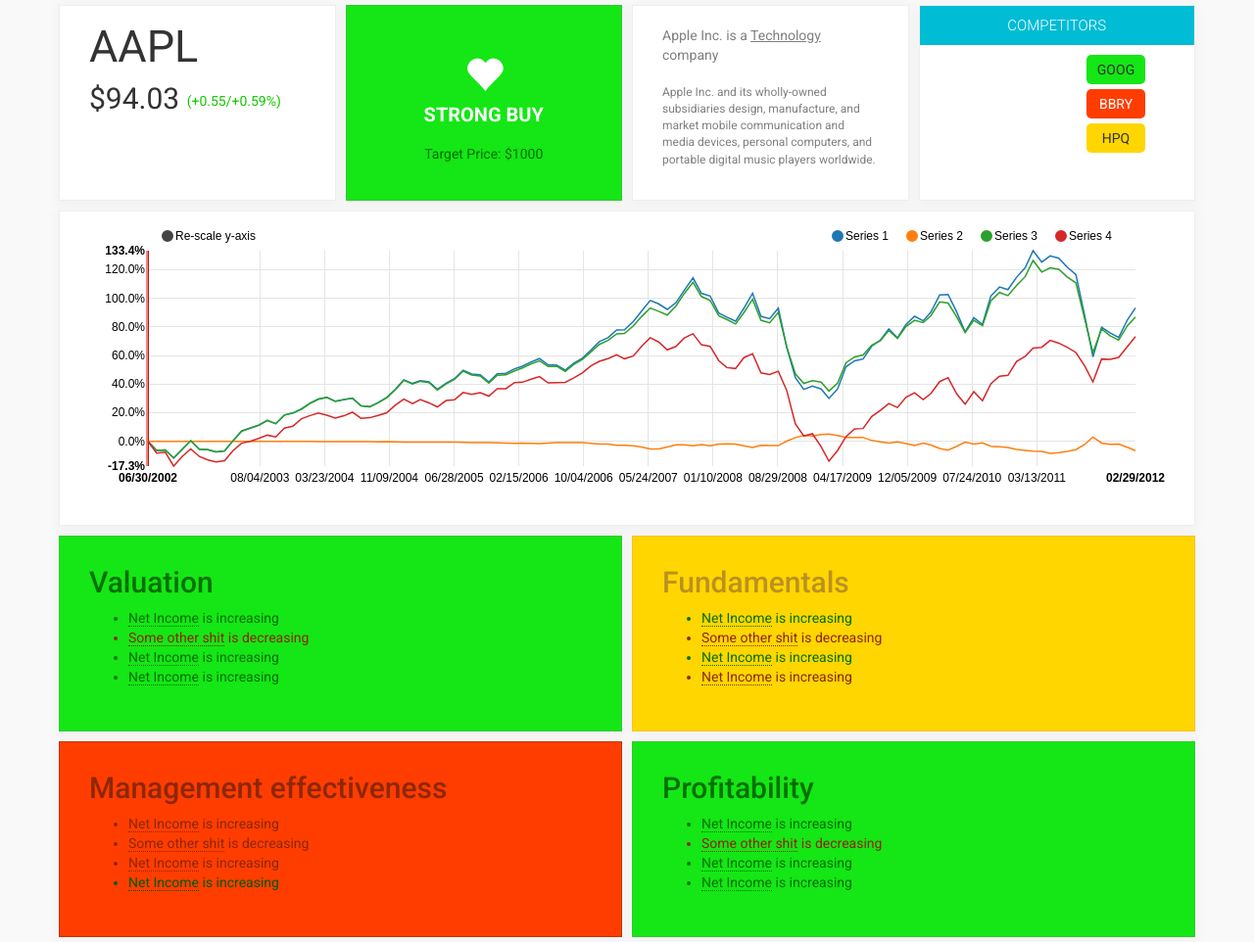
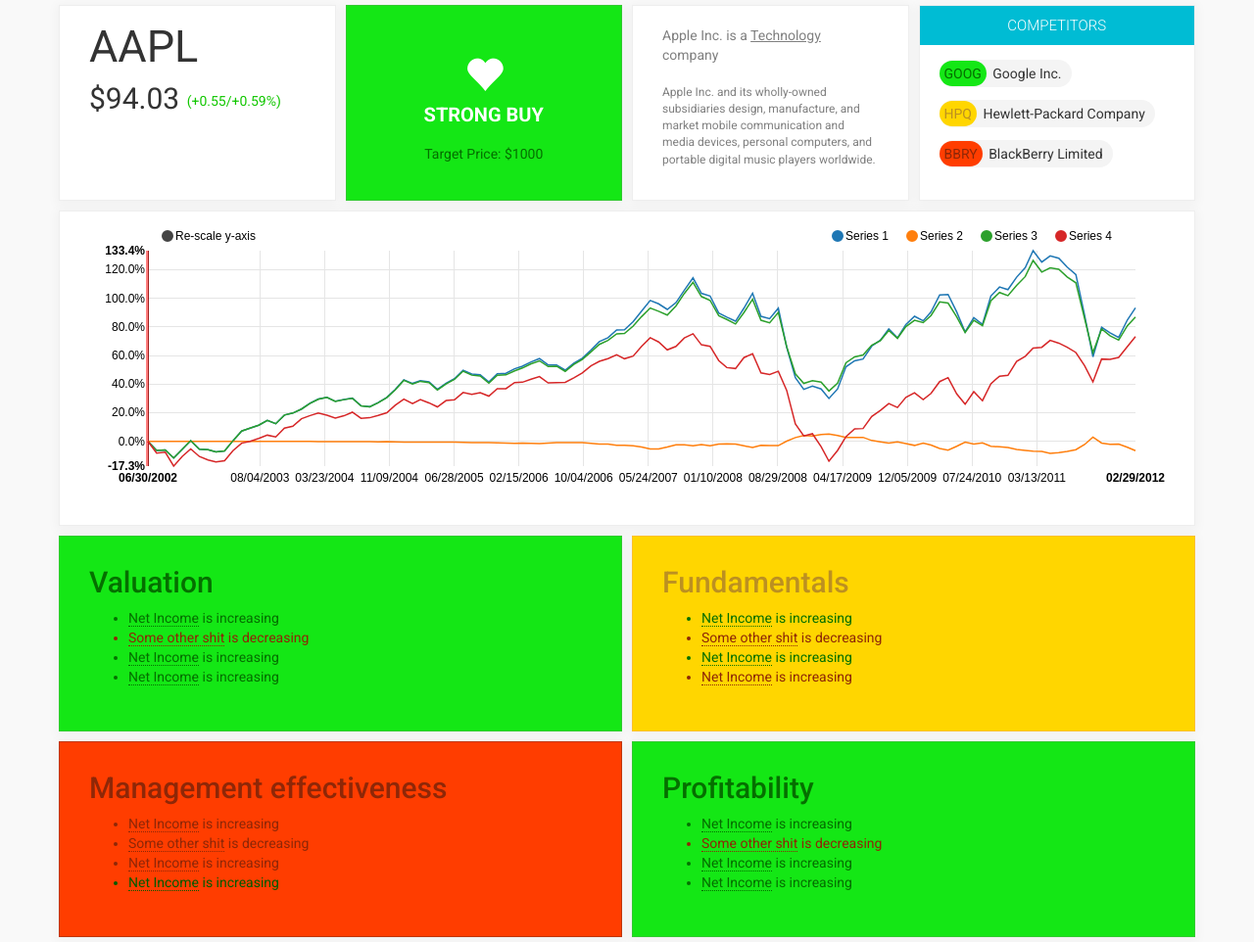
Before and after one commit to chintanparikh/cappio-frontend, a plain HTML site: page index.html in a window 1280 px wide. Shown: the whole page at 98% size. Drawn offline with nearby package versions, Linux system fonts and the light colour scheme.

Commit message:
Add chips for competitors

```diff
--- a/css/style.css
+++ b/css/style.css
@@ -47,7 +47,6 @@ body {
 
 /* Only needs to be used in conjuction with no-padding */
 .card-content {
-	padding: 10px 30px;
 }
 
 .green {
@@ -117,17 +116,33 @@ li.green, li.red, li.yellow {
 #competitors ul {
 	list-style-type: none;
 	margin-right: 20px;
+	padding-left: 20px;
 }
 
-#competitors li {
-	text-align: center;
-	float: right;
-	clear: both;
-	height: 30px;
-	line-height: 30px;
-	width: 60px;
-	margin-bottom: 5px;
-	border-radius: 5px;
+#competitors .chip {
+	float: left;
+	margin-top: 5px;
+	margin-bottom: 8px;
+	padding: 4px 0;
+	padding-right: 10px;
+	background: black;
+	border-radius: 999px;
+	background: rgb(244, 244, 244);
+}
+
+#competitors .chip:hover {
+	border-bottom: 1px solid rgba(0, 0, 0, 0.3);
+	position: relative;
+	bottom: 1px;
+}
+
+#competitors .chip .chip-ticker {
+	padding: 5px;
+	border-radius: 999px;
+}
+
+#competitors .chip .chip-company-name {
+	margin-left: 3px;
 }
 
 #rating {
--- a/index.html
+++ b/index.html
@@ -47,9 +47,20 @@
                         <h2>Competitors</h2>
                         <div class="card-content">
                             <ul>
-                                <li style="background:#14e715">GOOG</li>
-                                <li style="background:#ff3d00; color: #ffffff;">BBRY</li>
-                                <li style="background:#ffd600">HPQ</li>
+                                <li class="chip">
+                                    <span class="chip-ticker green">GOOG</span>
+                                    <span class="chip-company-name">Google Inc.</span>
+                                </li>
+
+                                <li class="chip">
+                                    <span class="chip-ticker yellow">HPQ</span>
+                                    <span class="chip-company-name">Hewlett-Packard Company</span>
+                                </li>
+
+                                <li class="chip">
+                                    <span class="chip-ticker red">BBRY</span>
+                                    <span class="chip-company-name">BlackBerry Limited</span>
+                                </li>
                             </ul>
                         </div>
                     </div>
```
